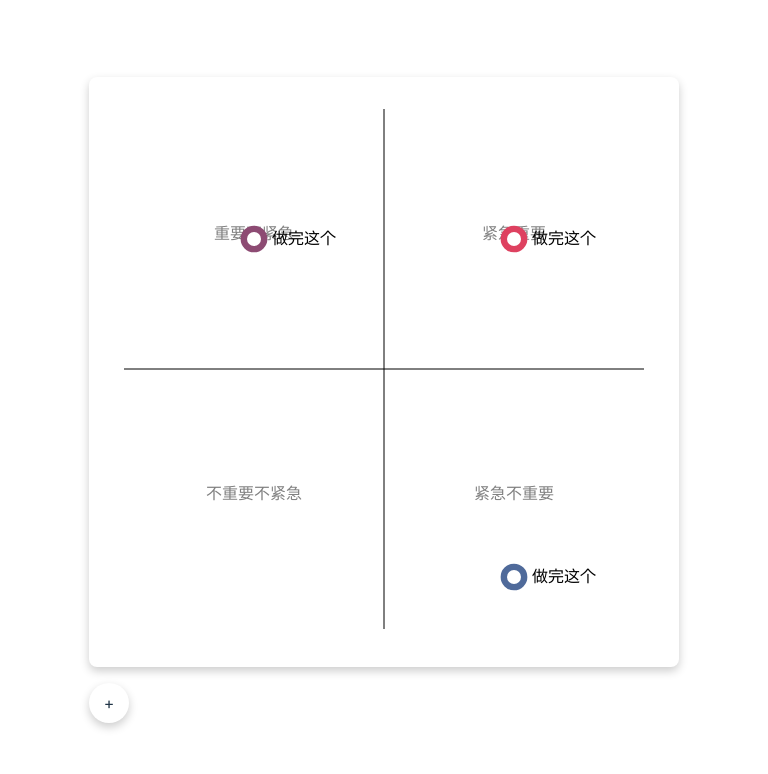
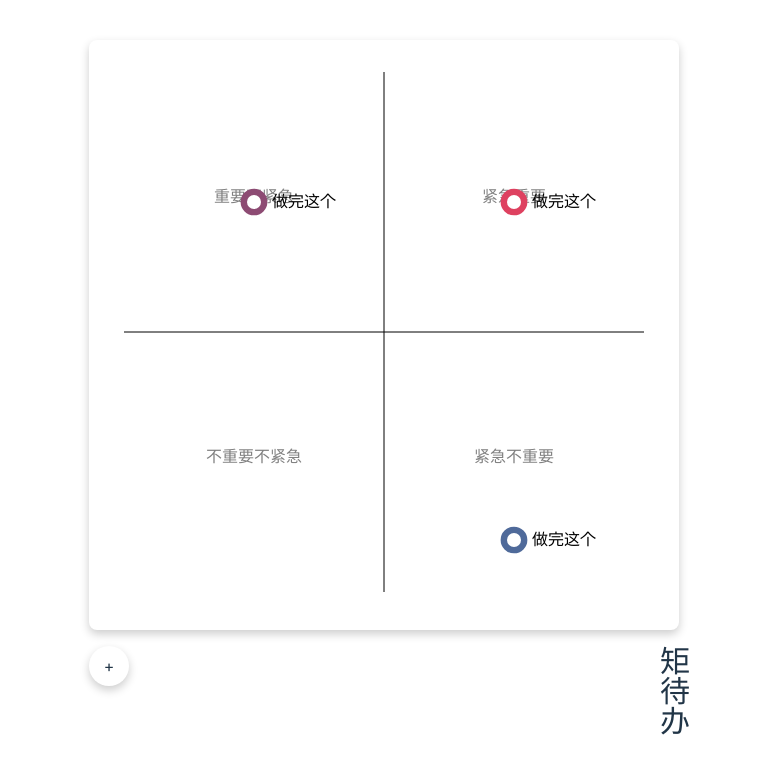
Before and after one commit to Chinyan25486601/matrix-todolist, a Vue app: page / in a window 768 px wide. Shown: the top 774 px of the page. Built offline with nearby package versions, Linux system fonts and the light colour scheme.

Commit message:
进行了更多响应式布局

```diff
--- a/src/App.vue
+++ b/src/App.vue
@@ -9,6 +9,7 @@ import CircleButton from './components/CircleButton.vue'
             <RouterView></RouterView>
         </Card>
         <div class="buttons">
+            <div class="apptitle">矩待办</div>
             <CircleButton>+</CircleButton>
         </div>
     </div>
@@ -23,6 +24,25 @@ import CircleButton from './components/CircleButton.vue'
 .main>* {
     margin: 8px;
 }
+.buttons {
+    display: flex;
+}
+.apptitle {
+    font-size: 30px;
+}
+
+@media (min-width: 768px) {
+    .buttons {
+        flex-direction: column;
+        height: 800px;
+        justify-content: center;
+    }
+    .apptitle {
+        writing-mode: vertical-lr;
+        margin-bottom: auto;
+        margin-top: 0px;
+    }
+}
 
 @media (max-width: 768px) {
   /* 在小屏幕下调整Card的样式 */
@@ -30,5 +50,14 @@ import CircleButton from './components/CircleButton.vue'
     flex-direction: column;
     align-items: start;
   }
+  .buttons {
+    width: 100%;
+    justify-content: center;
+    flex-direction: row-reverse;
+  }
+  .apptitle {
+    margin-left: auto;
+    margin-right: 0px;
+  }
 }
 </style>
```
Also changed, not shown: src/main.ts (line endings or trailing spaces).
